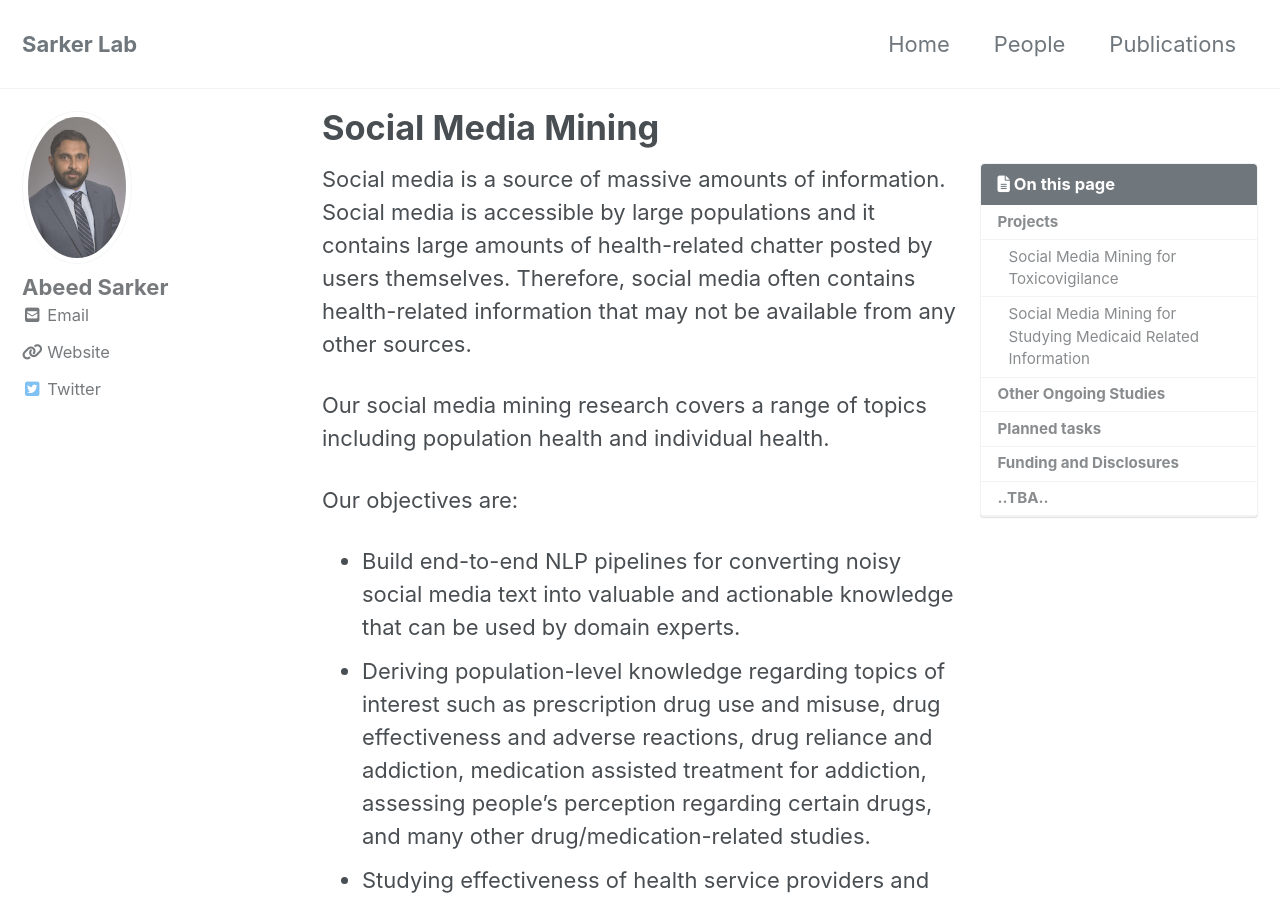
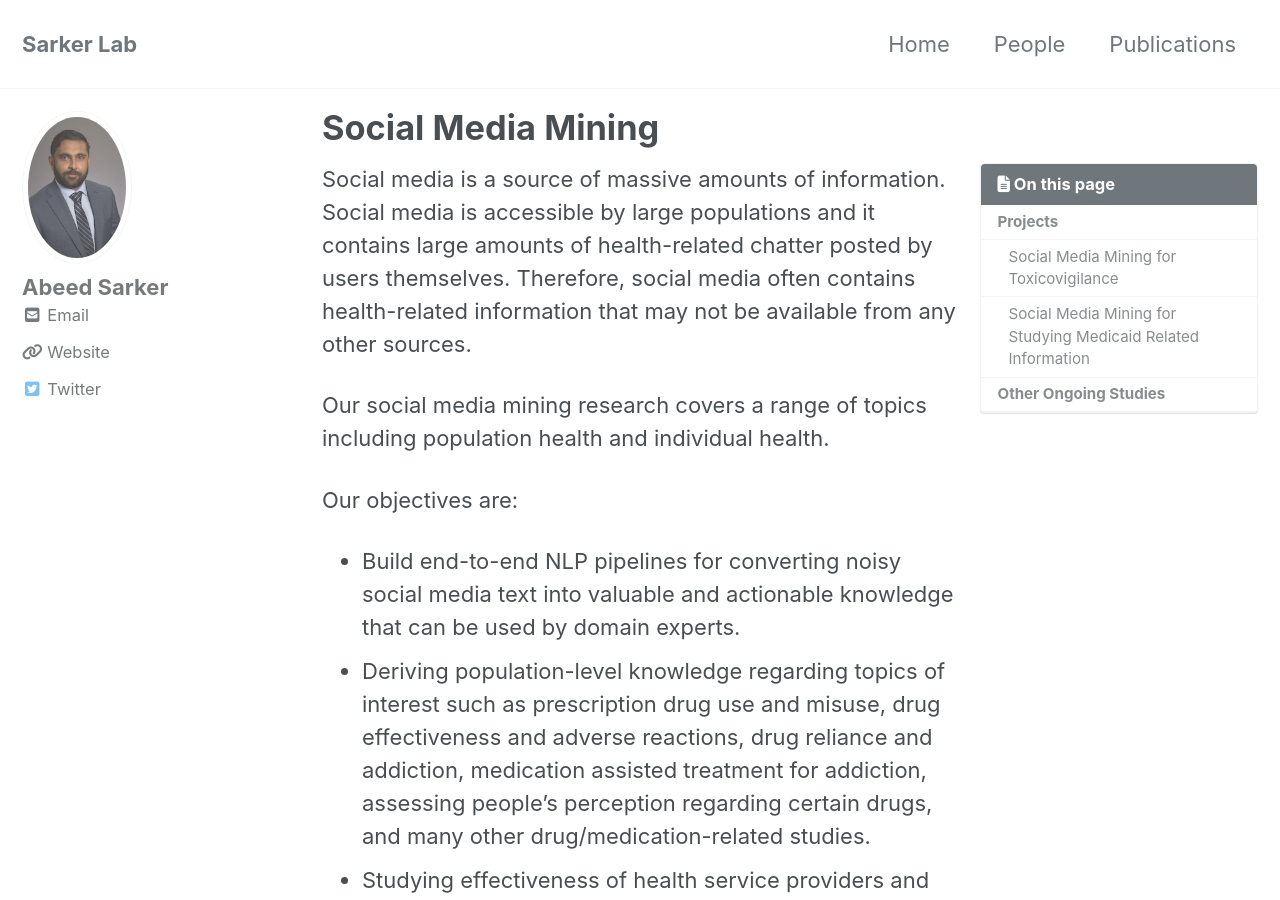
Before and after one commit to sarkerlab/Website, a Jekyll site: the page built from _pages/smm.md, in a window 1280 px wide and 900 px high. Built offline with Jekyll 4.4.1, drawn with Linux system fonts in a browser that asks for light colours; cached includes are drawn as plain includes; nearby versions of some CDN libraries; some of the changed text lies outside the part shown.

Commit message:
Update smm.md

```diff
--- a/_pages/smm.md
+++ b/_pages/smm.md
@@ -59,9 +59,6 @@ We are working, in collaboration with the Oregon Health & Science University and
 - [Google Analytics](https://www.google.com/analytics/) support.
 - UI localized text in English (default), Brazilian Portuguese (Português brasileiro), Catalan, Chinese, Danish, Dutch, French (Français), German (Deutsch), Greek, Hindi (हिंदी), Hungarian, Indonesian, Italian (Italiano), Japanese, Korean, Malayalam, Nepali (Nepalese), Persian (فارسی), Polish, Punjabi (ਪੰਜਾਬੀ), Romanian, Russian, Slovak, Spanish (Español), Swedish, Thai, Turkish (Türkçe), and Vietnamese. -->
 
-## Planned tasks
-
-Coming soon...
 
 <!-- | Name                                        | Description                                           |
 | ------------------------------------------- | ----------------------------------------------------- |
@@ -81,7 +78,5 @@ For even more demo pages check the [posts archive][year-archive].
 [year-archive]: {{ "/year-archive/" | relative_url }} -->
 ---
 
-## Funding and Disclosures
 
-..TBA..
 ---
```
